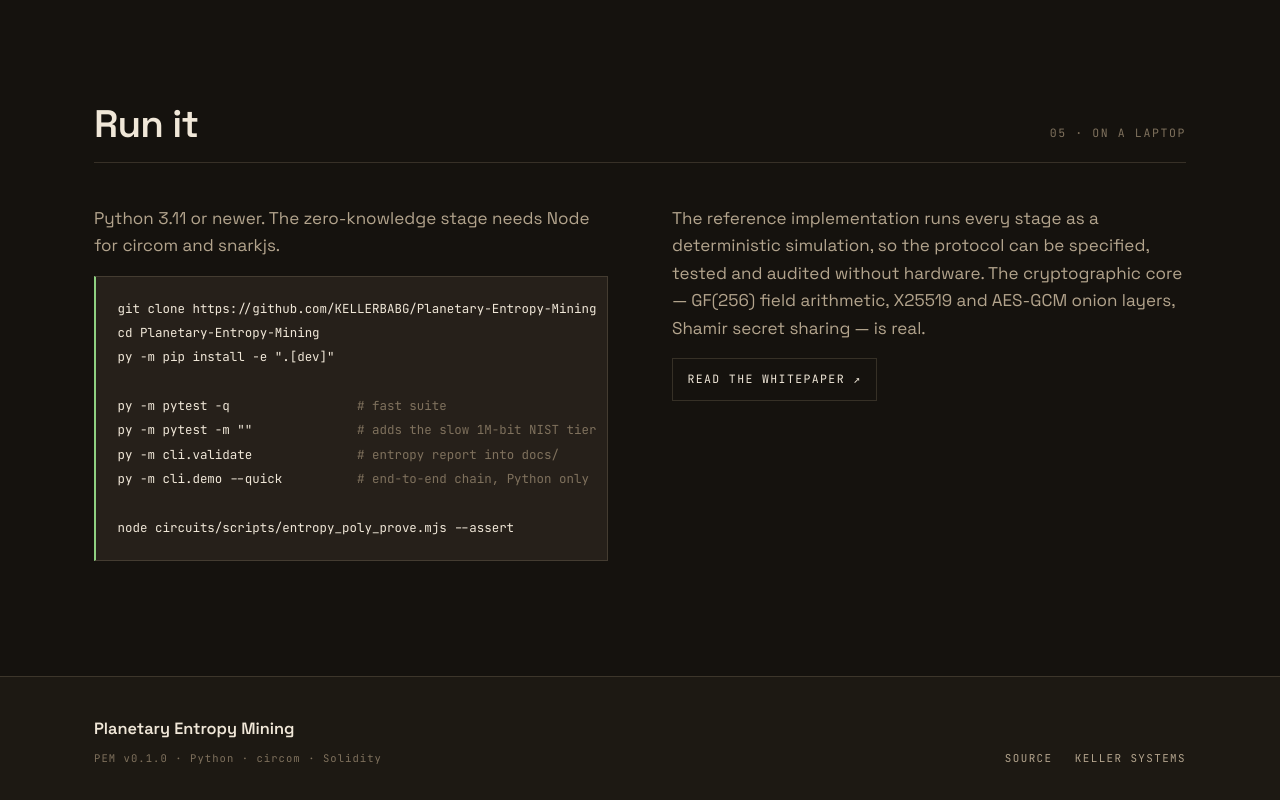
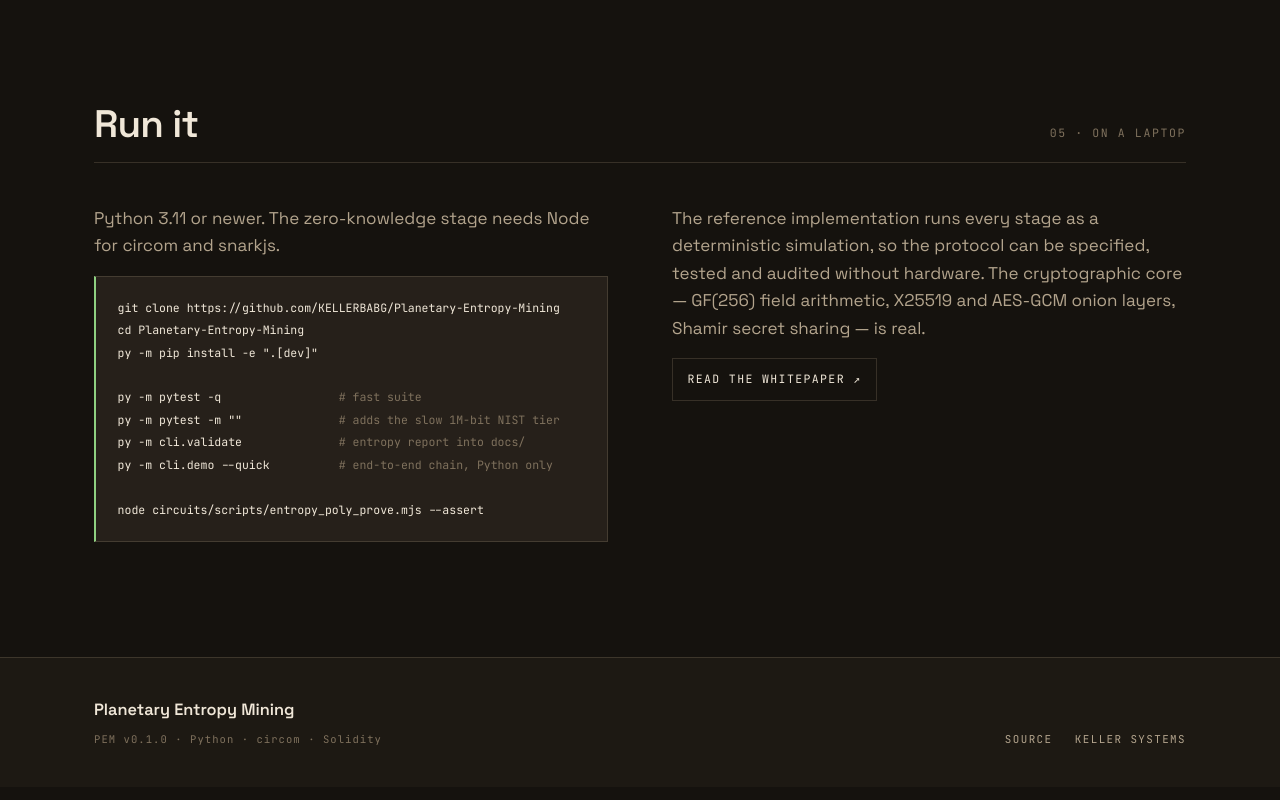
Before and after one commit to KELLERBABG/Planetary-Entropy-Mining, a plain HTML site: page index.html in a window 1280 px wide. Shown: the part 3286-4086 px from the top of the page. Drawn offline with Linux system fonts and the light colour scheme.

Commit message:
Theme the scrollbars and stop code blocks scrolling sideways
The page scrollbar was the browser default, which sat badly against every one of
these palettes. Each site now carries its own: a track matching its panel colour
and a thumb in its own ink, with the accent on hover.

Code blocks were also overflowing their columns and growing a horizontal
scrollbar. They now wrap on any character when a line genuinely cannot fit, and
the narrow-column blocks run a size smaller so ordinary commands stay on one
line at desktop widths.

```diff
--- a/index.html
+++ b/index.html
@@ -113,7 +113,7 @@ p{margin:0 0 1rem}
 .limits li:last-child{border-bottom:0}
 .limits b{color:var(--chalk);font-weight:500}
 
-pre{margin:0;background:var(--panel-2);border:1px solid var(--line);border-left:2px solid var(--flux);padding:1.25rem 1.35rem;overflow-x:auto;font-family:var(--mono);font-size:.78rem;line-height:1.95;color:var(--chalk)}
+pre{margin:0;background:var(--panel-2);border:1px solid var(--line);border-left:2px solid var(--flux);padding:1.25rem 1.35rem;overflow-x:auto;font-family:var(--mono);font-size:.72rem;line-height:1.95;color:var(--chalk)}
 pre .c{color:var(--dim)}
 
 .foot{border-top:1px solid var(--line);padding-block:2.4rem;background:var(--panel)}
@@ -212,6 +212,16 @@ pre .c{color:var(--dim)}
   color:var(--steel);border:1px solid var(--line);padding:.5em .7em;cursor:pointer;transition:background-color .18s,color .18s,border-color .18s}
 .motion-toggle:hover{border-color:var(--flux);color:var(--flux)}
 .motion-toggle[aria-pressed="true"]{background:var(--flux);border-color:var(--flux);color:var(--flux-ink)}
+
+/* ---- scrollbars, in the site's own colours --------------------------- */
+html{scrollbar-color:#3a3226 #1b1710;scrollbar-width:thin}
+::-webkit-scrollbar{width:12px;height:12px}
+::-webkit-scrollbar-track{background:#1b1710}
+::-webkit-scrollbar-thumb{background:#3a3226;border:3px solid #1b1710}
+::-webkit-scrollbar-thumb:hover{background:#8ed081}
+::-webkit-scrollbar-corner{background:#1b1710}
+/* ---- code wraps rather than scrolling sideways ---------------------- */
+pre{white-space:pre-wrap;overflow-wrap:anywhere;overflow-x:hidden}
 </style>
 </head>
 <body>
```
